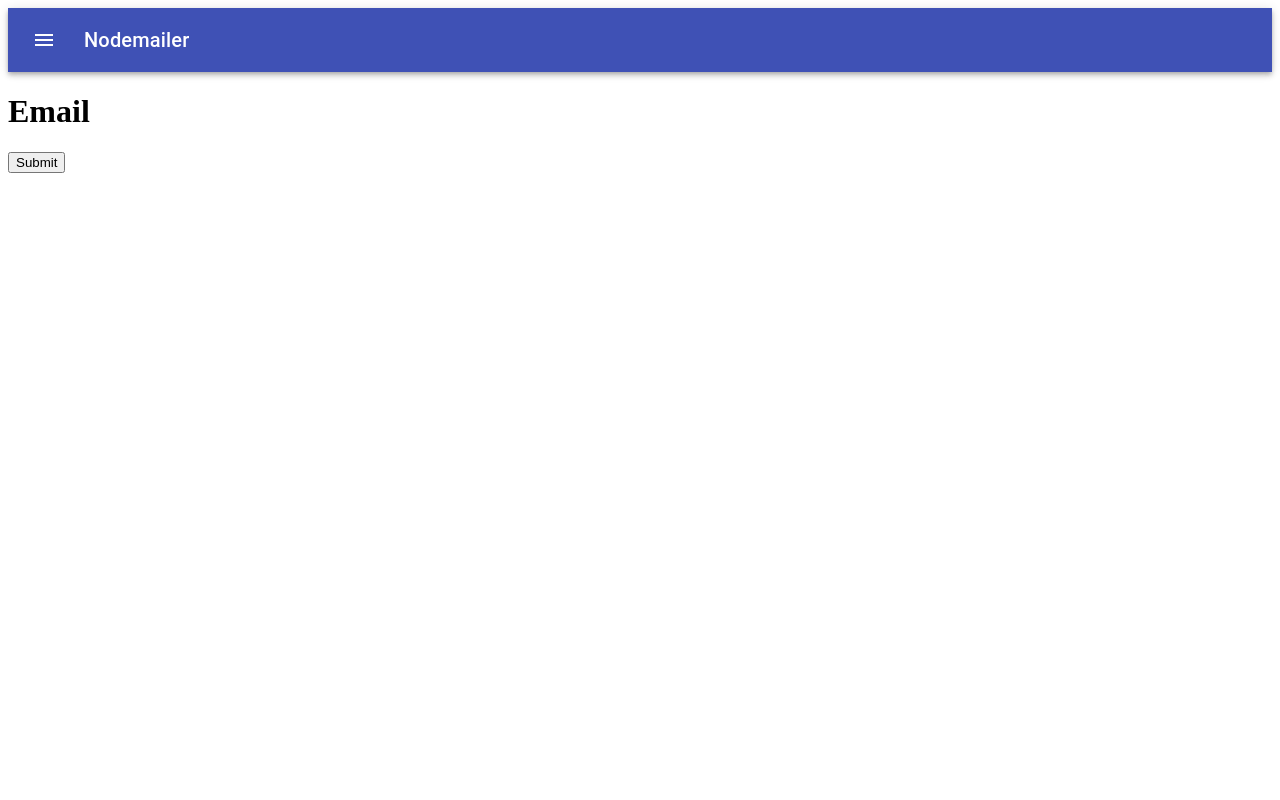
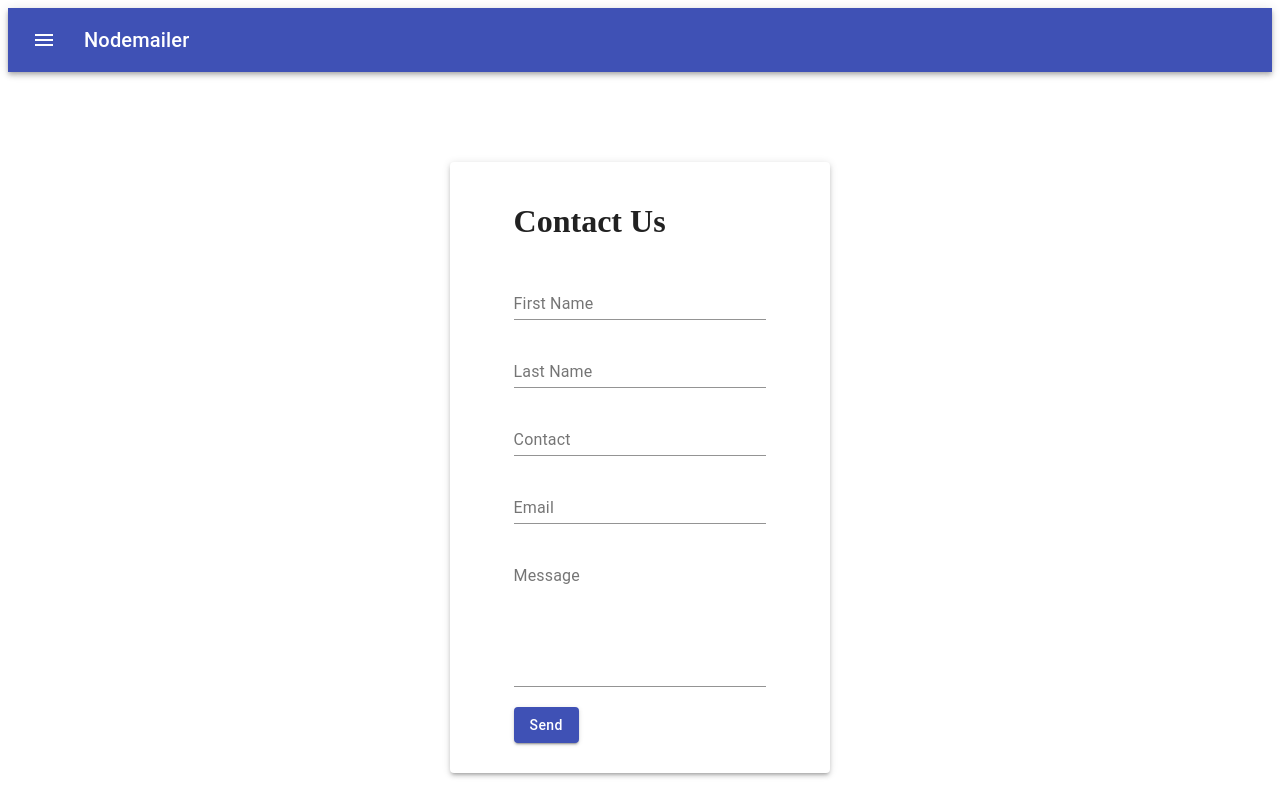
Before and after one commit to Imraan-Hendricks/nodemailer-react-express, a React (Create React App) app in the folder client/: page / in a window 1280 px wide. Built offline with nearby package versions, Linux system fonts and the light colour scheme.

Commit message:
(client): added form component

```diff
--- a/client/src/components/form.jsx
+++ b/client/src/components/form.jsx
@@ -1,10 +1,99 @@
 import React from 'react';
+import { Button, TextField, FormHelperText, Paper } from '@material-ui/core';
+import { contactUs } from '../api/api-nodemailer';
+import { useFormStyles } from '../styles/form-styles';
+import useForm from '../hooks/form';
 
 export const Form = (props) => {
+  const { data, validation, handleOnChange, handleSubmit, error } = useForm(
+    {
+      firstName: '',
+      lastName: '',
+      contact: '',
+      email: '',
+      message: '',
+    },
+    contactUs,
+    () => props.setState('success')
+  );
+
+  const classes = useFormStyles();
   return (
-    <div>
-      <h1>Email</h1>
-      <button onClick={() => props.setState('success')}>Submit</button>
-    </div>
+    <Paper elevation={3} className={classes.root}>
+      <h1>Contact Us</h1>
+      <form className={classes.form} noValidate autoComplete='off'>
+        <TextField
+          fullWidth
+          name={'firstName'}
+          classes={{
+            root: classes.textField,
+          }}
+          label={'First Name'}
+          placeholder={'enter first name'}
+          error={error(validation.firstName)}
+          helperText={validation.firstName}
+          onChange={(e) => handleOnChange(e)}
+          value={data.firstName}
+        />
+        <TextField
+          fullWidth
+          name={'lastName'}
+          classes={{ root: classes.textField }}
+          label={'Last Name'}
+          placeholder={'enter last name'}
+          error={error(validation.lastName)}
+          helperText={validation.lastName}
+          onChange={(e) => handleOnChange(e)}
+          value={data.lastName}
+        />
+        <TextField
+          fullWidth
+          name={'contact'}
+          classes={{
+            root: classes.textField,
+          }}
+          label={'Contact'}
+          placeholder={'enter contact'}
+          error={error(validation.contact)}
+          helperText={validation.contact}
+          onChange={(e) => handleOnChange(e)}
+          value={data.contact}
+        />
+        <TextField
+          fullWidth
+          name={'email'}
+          classes={{ root: classes.textField }}
+          label={'Email'}
+          placeholder={'enter email'}
+          error={error(validation.email)}
+          helperText={validation.email}
+          onChange={(e) => handleOnChange(e)}
+          value={data.email}
+        />
+        <TextField
+          fullWidth
+          multiline
+          rows={6}
+          name={'message'}
+          classes={{ root: classes.textField }}
+          label={'Message'}
+          placeholder={'enter message'}
+          error={error(validation.message)}
+          helperText={validation.message}
+          onChange={(e) => handleOnChange(e)}
+          value={data.message}
+        />
+        {error(validation.general) && (
+          <FormHelperText error>{validation.general}</FormHelperText>
+        )}
+      </form>
+      <Button
+        classes={{ contained: classes.button }}
+        variant='contained'
+        color='primary'
+        onClick={handleSubmit}>
+        Send
+      </Button>
+    </Paper>
   );
 };
--- /dev/null
+++ b/client/src/styles/form-styles.js
@@ -0,0 +1,42 @@
+import { makeStyles } from '@material-ui/core/styles';
+
+const useFormStyles = makeStyles((theme) => ({
+  root: {
+    width: '85%',
+    marginTop: '90px',
+    marginBottom: '20px',
+    marginLeft: 'auto',
+    marginRight: 'auto',
+    paddingLeft: '5%',
+    paddingRight: '5%',
+    paddingTop: '20px',
+    paddingBottom: '20px',
+
+    [theme.breakpoints.up('sm')]: {
+      width: '60%',
+    },
+
+    [theme.breakpoints.up('md')]: {
+      width: '40%',
+    },
+
+    [theme.breakpoints.up('lg')]: {
+      width: '20%',
+    },
+  },
+
+  form: {},
+
+  textField: {
+    marginTop: '10px',
+    marginBottom: '10px',
+  },
+
+  button: {
+    marginTop: '10px',
+    marginBottom: '10px',
+    textTransform: 'none',
+  },
+}));
+
+export { useFormStyles };
```
